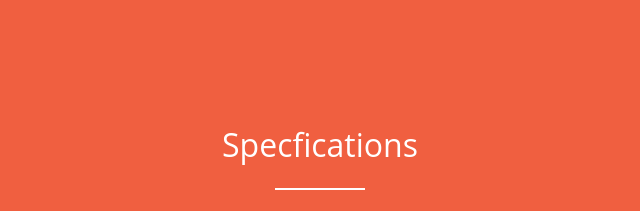
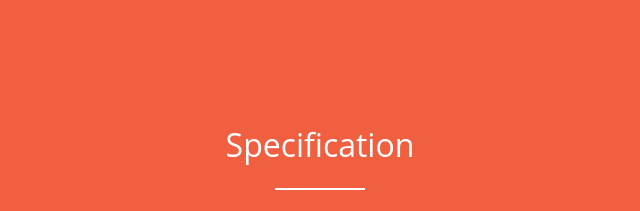
Before and after one commit to mragansh/integrity, a plain HTML site: page index.html in a window 1280 px wide. Shown: the part 802-1013 px from the top of the page, 605-1245 px from the left. Drawn offline with nearby package versions, Linux system fonts and the light colour scheme.

Commit message:
Spelling.

```diff
--- a/index.html
+++ b/index.html
@@ -93,7 +93,7 @@
             Works to detect spyware in the form of hidden cameras or malicious device.</p>
         </div>
         <div class="col-lg-6 mx-auto text-center">
-          <h2 class="section-heading text-white">Specfications</h2>
+          <h2 class="section-heading text-white">Specification</h2>
           <hr class="light my-4">
           <p class="text-faded mb-0">
             <i class="fa-1x fas fa-angle-right">&nbsp;</i>
```
